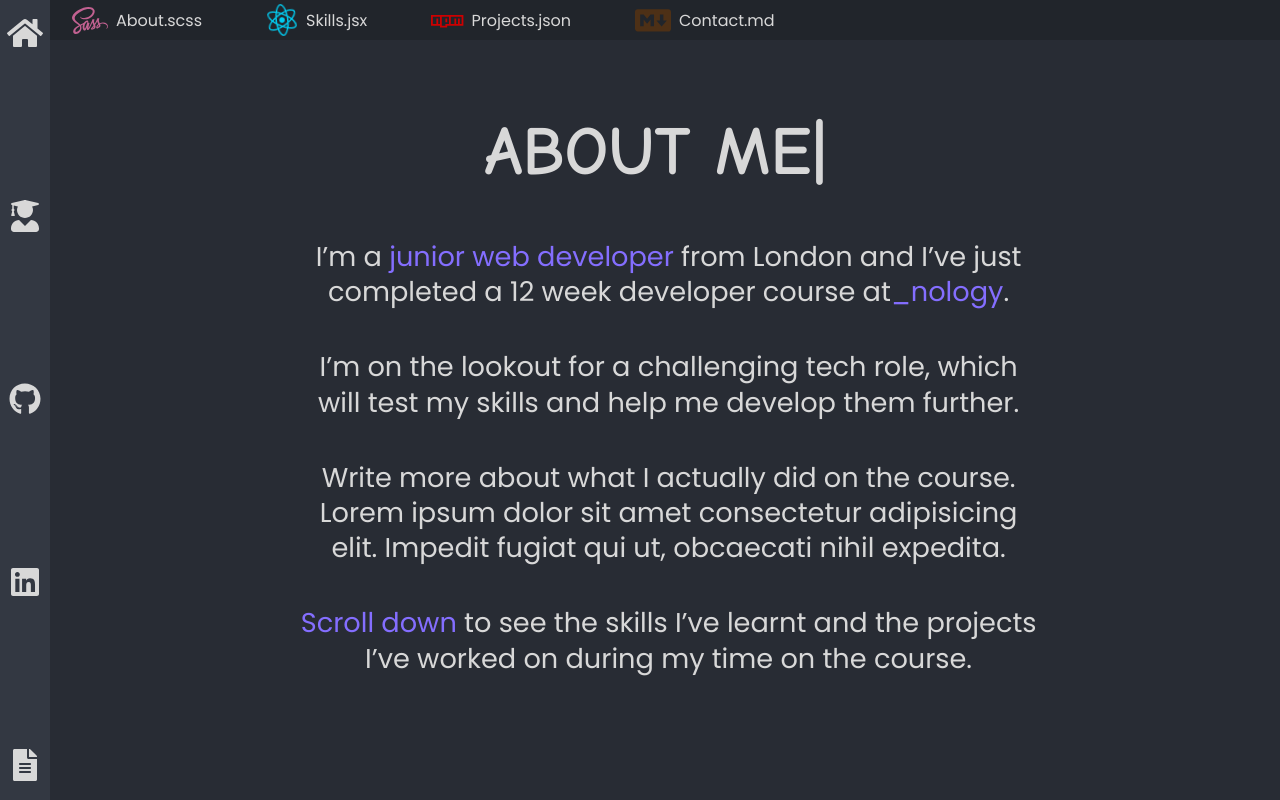
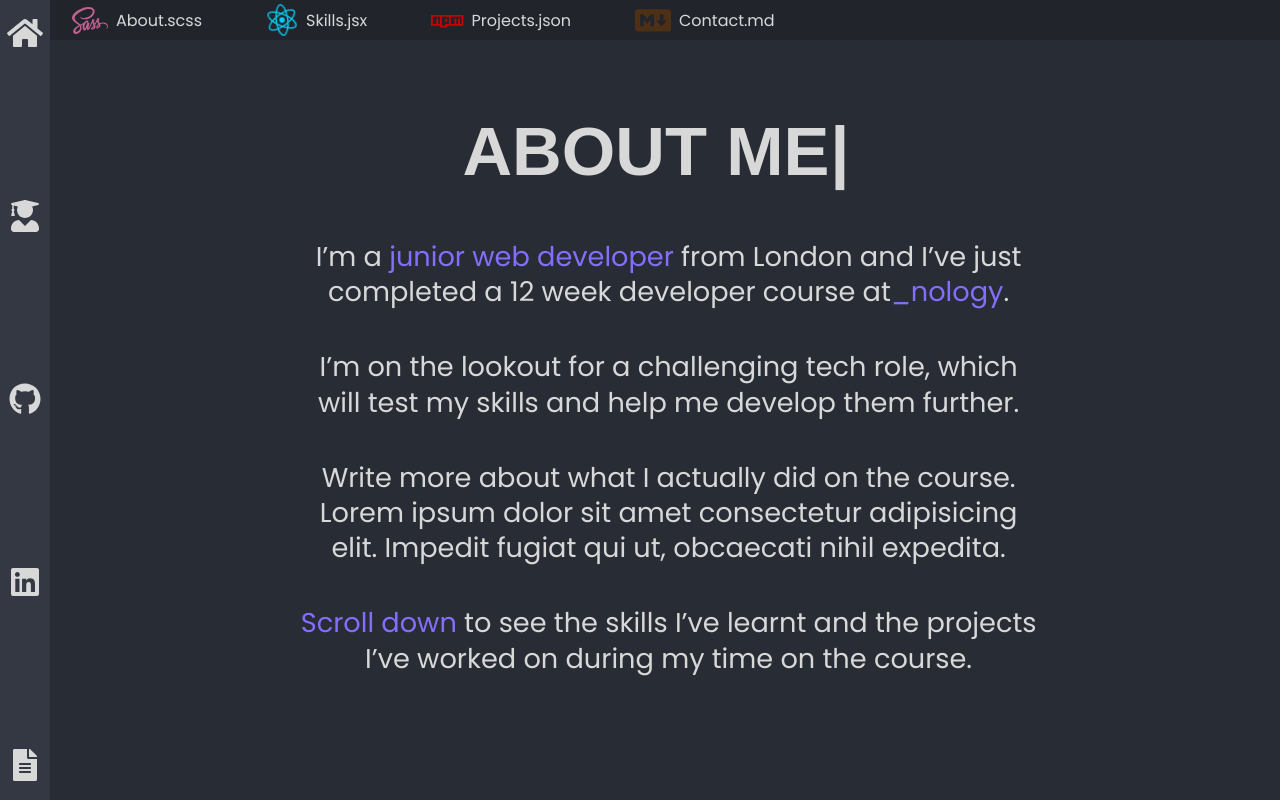
Before and after one commit to khalidhersi/vscodefolio, a React (Create React App) app: page /about in a window 1280 px wide. Built offline with nearby package versions, Linux system fonts and the light colour scheme.

Commit message:
fonts changed

```diff
--- a/src/Compnents/SideBar/SideBar.jsx
+++ b/src/Compnents/SideBar/SideBar.jsx
@@ -6,7 +6,7 @@ const SideBar = () => {
     return (
             <div className="sidebar">
                  <ul className="sidebar__menu">
-                    <li><Link to="/" className="sidebar__items"><i className=" sidebar__items fas fa-home" /></Link></li>
+                    <li><Link to="/vscodefolio" className="sidebar__items"><i className=" sidebar__items fas fa-home" /></Link></li>
                     <li><Link to="/education" className="sidebar__items" ><i className="sidebar__icon fas fa-user-graduate"/></Link></li>
                     <li><a href="https://github.com/khalidhersi" target="_blank" className="sidebar__items"> <i className="sidebar__icon fab fa-github"/></a></li>
                     <li><a href="https://www.linkedin.com/in/khalid-hersi-a907a4170/" target="_blank" className="sidebar__items"><i className="sidebar__icon fab fa-linkedin"/></a></li>
--- a/src/assets/styles/_typography.scss
+++ b/src/assets/styles/_typography.scss
@@ -1,6 +1,6 @@
 @import './_variables.scss';
 
-$header-font: cursive, 'Comic Neue', sans-serif;
+$header-font: Arial, Helvetica, sans-serif;
 $body-font: 'Poppins', sans-serif;
 
 h1,
```
